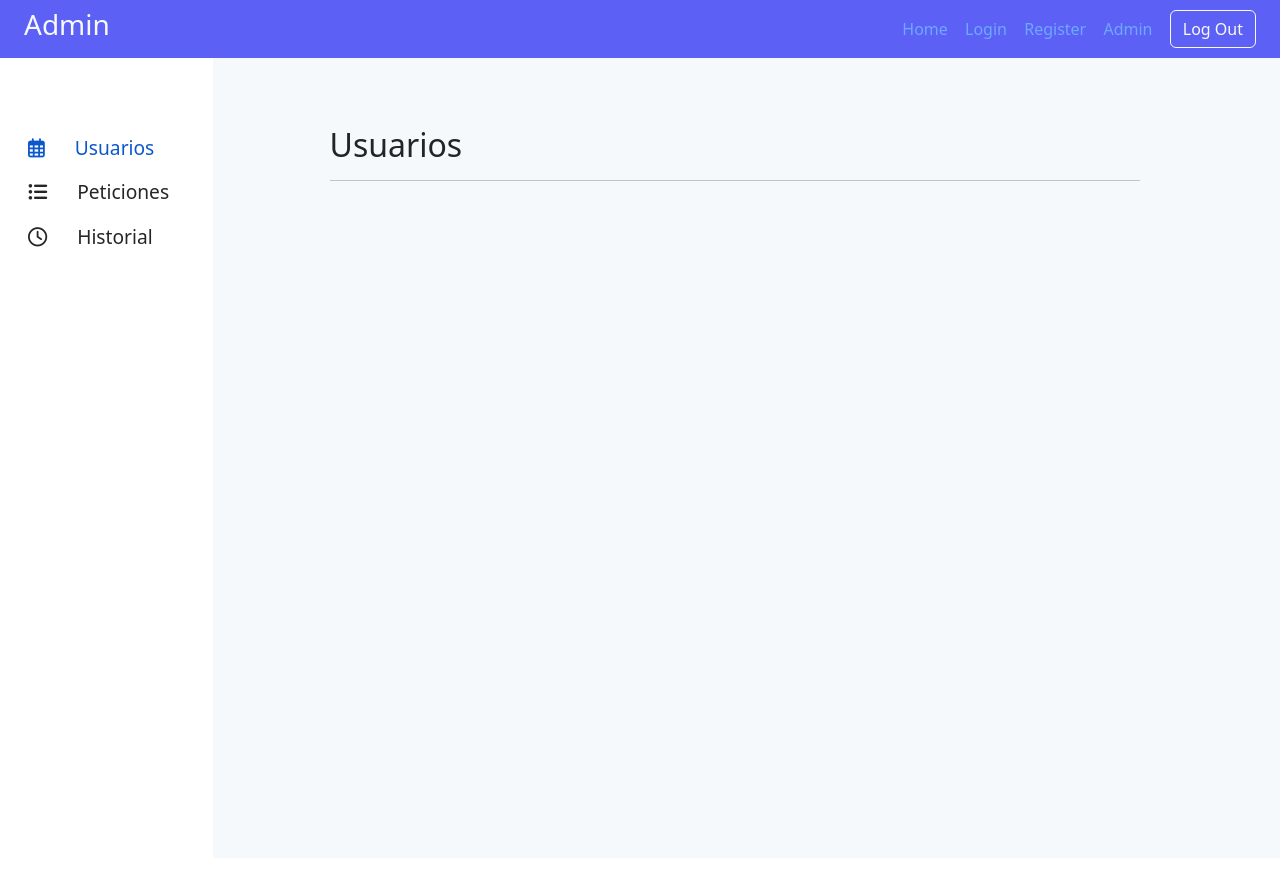
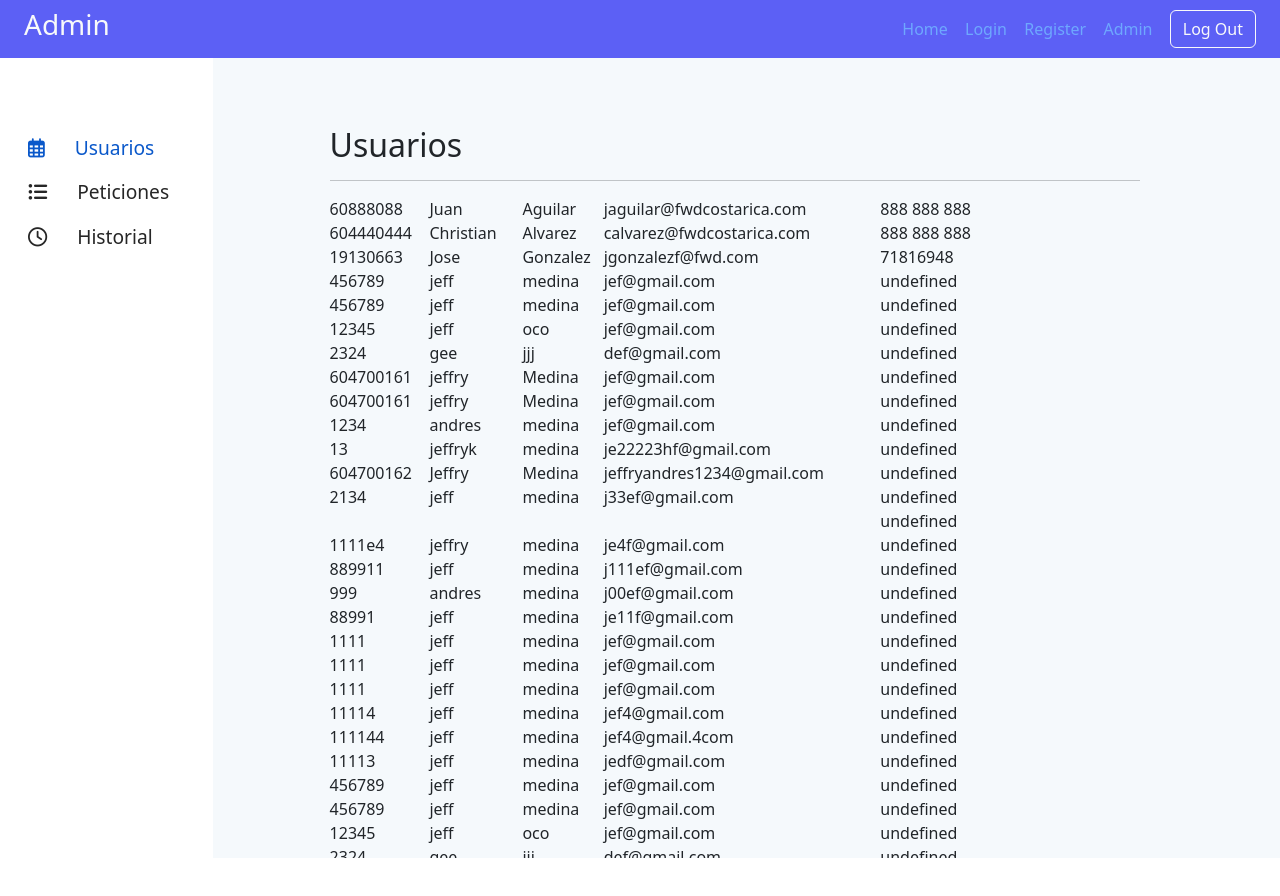
Before and after one commit to chrisbmx20/sistema-permiso-computadora, a website with bundled scripts: page public/admin.html in a window 1280 px wide. Both pictures are taken after a click on the link "Usuarios". Built offline with nearby package versions, Linux system fonts and the light colour scheme; data requests are answered from the project's data file.

Commit message:
Usuarios

```diff
--- a/db.json
+++ b/db.json
@@ -386,7 +386,7 @@
       "marca": "Dell",
       "fechaSalida": "2024-08-21",
       "fechaRegreso": "2024-08-24",
-      "estado": "1",
+      "estado": "0",
       "id-user": "604440444"
     },
     {
--- a/public/admin.html
+++ b/public/admin.html
@@ -45,6 +45,10 @@
                 <div id="usuario" class="events">
                     <h2>Usuarios</h2>
                     <hr>
+                    <div id="Tabla-Usuarios">
+
+
+                    </div>
 
 
                 </div>
@@ -62,9 +66,7 @@
                 <div id="historial" class="events">
                   <h2>Historial</h2>
                   <hr>
-
-
-              </div>
+                   </div>
             </section>
         </div>
     </div>
--- a/public/css/styles.css
+++ b/public/css/styles.css
@@ -411,3 +411,8 @@ small{
     color: #fff;
     text-align: center;
 }
+
+.tabla{
+
+border: 1px solid;
+}
--- a/public/js/admin.js
+++ b/public/js/admin.js
@@ -2,7 +2,7 @@ import {getSolicitudes } from '../../services/solicitud/get-solicitudes.js'
 
 import { deletePeticion } from "../../services/solicitud/delete-solicitud.js"
 
-import { getUserById } from "../../services/usuario/get-usuario.js"
+import { getUserById, getUsers } from "../../services/usuario/get-usuario.js"
 
 import { updateSolicitud } from  "../../services/solicitud/put-solicitud.js"
 
@@ -18,6 +18,7 @@ usuariosBtn.addEventListener("click",()=>{
     usuario.style.display = "block"
     peticion.style.display = "none";
     historial.style.display = "none";
+
 })
 
 peticionesBtn.addEventListener("click",()=>{
@@ -230,3 +231,43 @@ function createButtons(){
 
     return btnContainer;
 }
+//Jeff |
+
+  insertarUsuarios()
+
+async function insertarUsuarios() {
+    const Usuarios= await getUsers()
+
+
+    const divTabla = document.getElementById('Tabla-Usuarios');
+
+    const tabla= document.createElement('table')
+
+      const cuerpo= document.createElement('tbody');
+
+    Usuarios.forEach(usu=>{
+        const fila= document.createElement('tr');
+
+        const celdas=[
+            usu.id,
+            usu.nombre,
+            usu.apellido,
+            usu.correo,
+            usu.telefono
+        ];
+
+        celdas.forEach(texto => {
+            const td= document.createElement('td');
+            td.innerHTML=texto
+            fila.appendChild(td)
+
+        });
+        cuerpo.appendChild(fila)
+    });
+    tabla.appendChild(cuerpo);
+
+
+    divTabla.appendChild(tabla);
+
+
+    }
```
